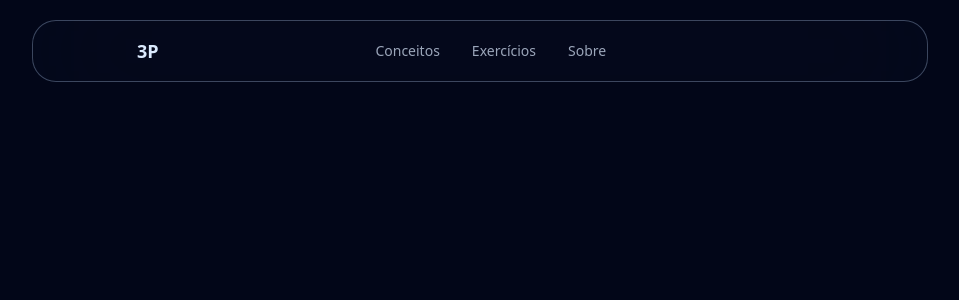
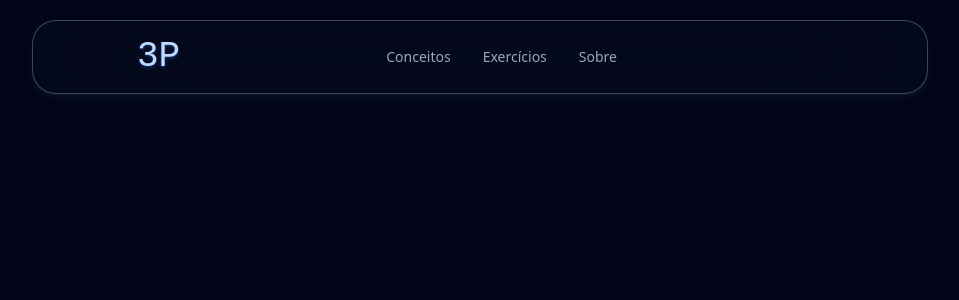
Before and after one commit to Joao-lucas-felix/3P, an Angular app: page / in a window 1280 px wide. Shown: the top 300 px of the page, without its empty margins (160-1119 px from the left). Built offline with nearby package versions, Linux system fonts and the light colour scheme; a web font is replaced by a local one.

Commit message:
fix/ updating the navbar style

```diff
--- a/src/app/core/components/navbar/navbar.html
+++ b/src/app/core/components/navbar/navbar.html
@@ -1,4 +1,7 @@
 <section class="
+  fixed top-0 left-0 right-0
+  z-50
+
  bg-slate-900/20 text-blue-100
     backdrop-blur-3xl
     border border-blue-200/30
@@ -6,14 +9,14 @@
     w-[85%] max-w-4xl
     mx-auto m-5
     transition-all duration-300
-
     flex flex-col
+    shadow-md shadow-slate-900/80
                 ">
 
 
     <nav class="  mx-10 md:mx-20 px-6 py-4 flex items-center justify-between">
 
-        <div class="font-bold text-lg">
+        <div class="font-pixel font-normal text-blue-200 text-4xl text-shadow-md text-shadow-blue-950">
             <a href="/">3P</a>
         </div>
 
```
